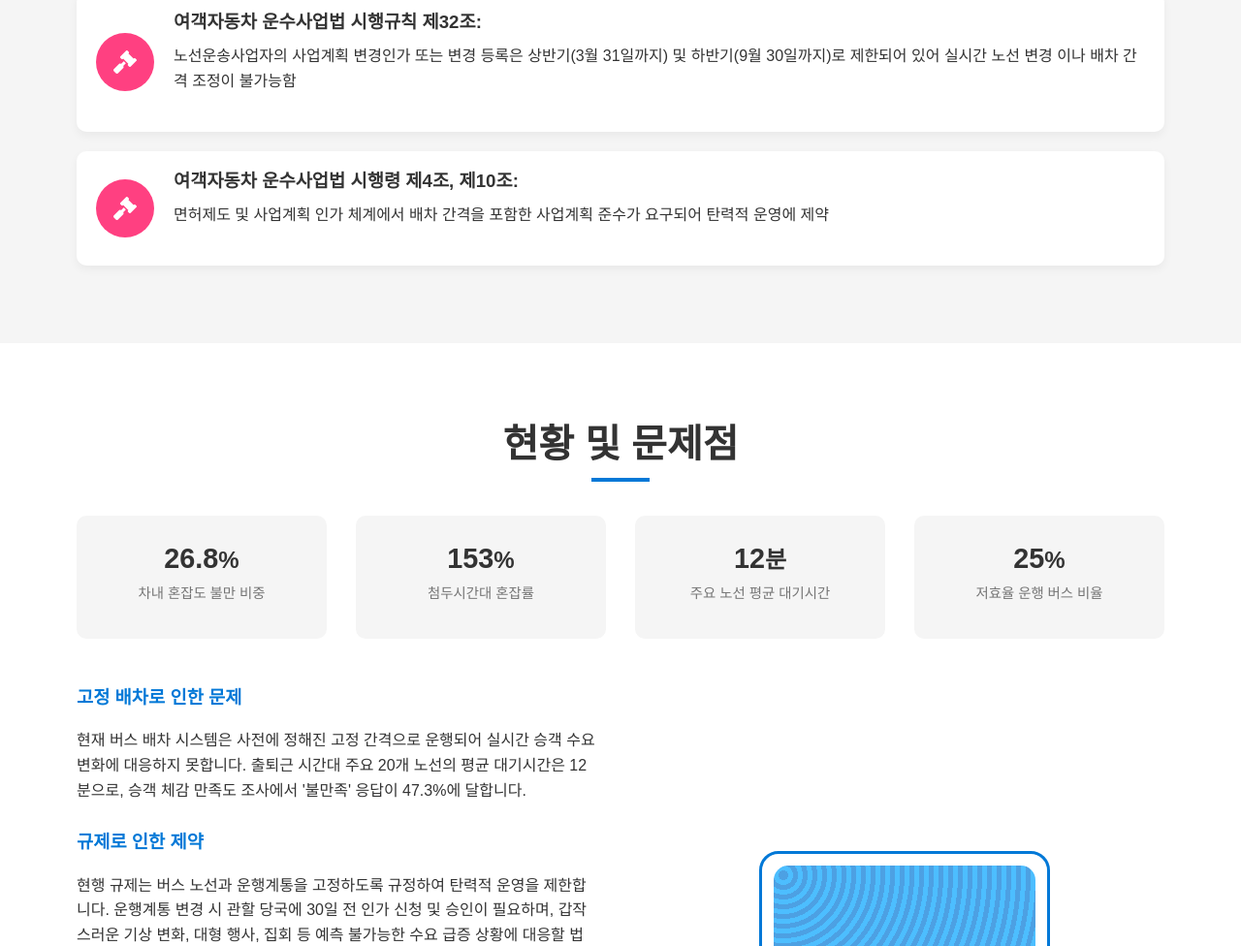
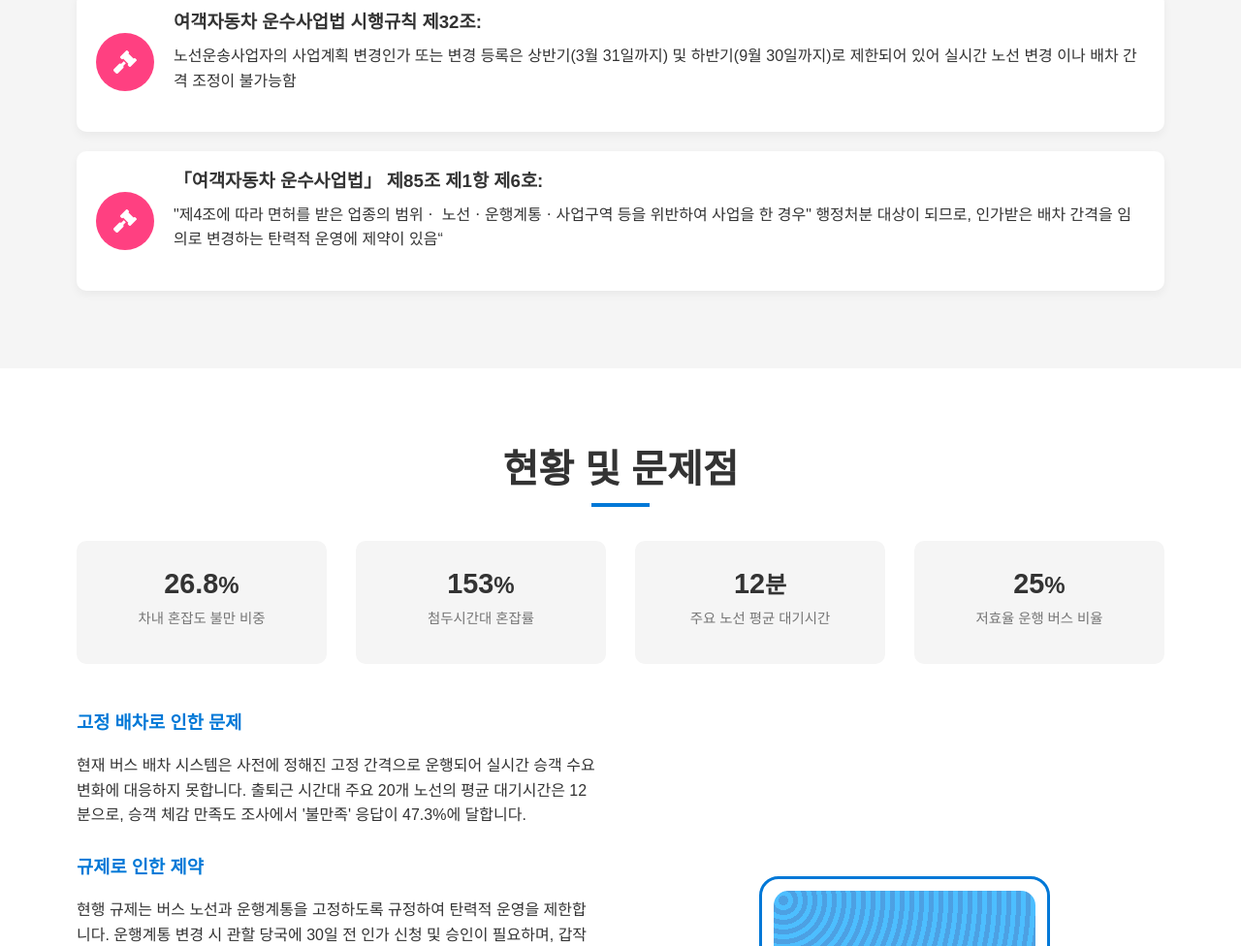
Before and after one commit to yonghwan1106/bus_occupancy, a plain HTML site: page index.html in a window 1280 px wide. Shown: the part 1543-2519 px from the top of the page at 97% size. Drawn offline with Linux system fonts and the light colour scheme.

Commit message:
Update index.html

```diff
--- a/index.html
+++ b/index.html
@@ -110,9 +110,11 @@
                         <i class="fas fa-gavel"></i>
                     </div>
                     <div class="regulation-text">
-                        <h3>여객자동차 운수사업법 시행령 제4조, 제10조:</h3>
-                        <p> 면허제도 및 사업계획 인가
-  체계에서 배차 간격을 포함한 사업계획 준수가 요구되어 탄력적 운영에 제약</p>
+                        <h3>「여객자동차 운수사업법」 제85조 제1항 제6호:</h3>
+                        <p>
+ "제4조에 따라 면허를 받은 업종의 범위ㆍ
+  노선ㆍ운행계통ㆍ사업구역 등을 위반하여 사업을 한 경우" 행정처분 대상이 되므로, 인가받은 배차 간격을
+  임의로 변경하는 탄력적 운영에 제약이 있음“</p>
                     </div>
                 </div>
             </div>
```
